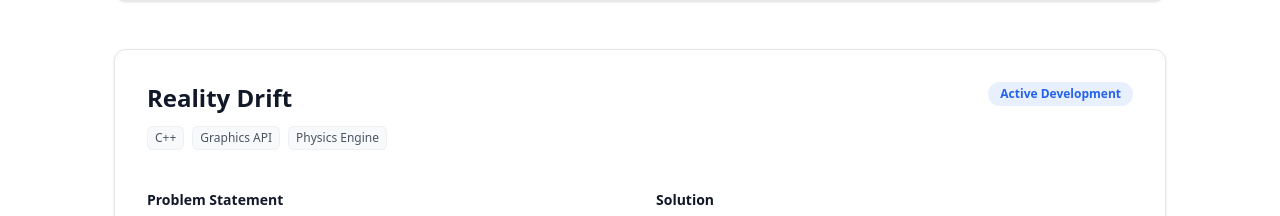
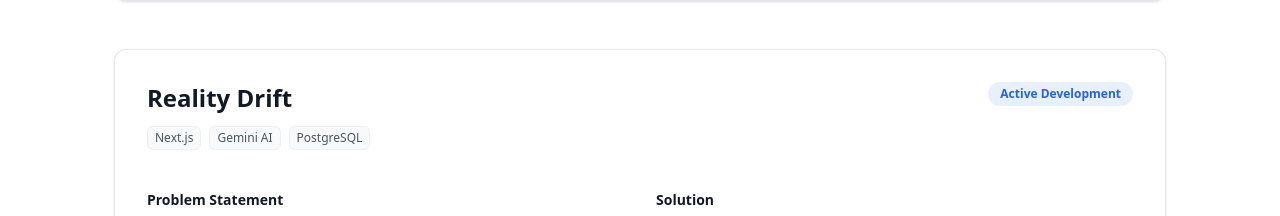
Before and after one commit to sohan1611/Portfolio, a Next.js app: page / in a window 1280 px wide. Shown: the part 4013-4229 px from the top of the page. Built offline with nearby package versions, Linux system fonts and the light colour scheme; no server answers.

Commit message:
Update Reality Drift tech stack tags

```diff
--- a/src/data/portfolio.ts
+++ b/src/data/portfolio.ts
@@ -69,7 +69,7 @@ export const portfolioData = {
         "Behavioral trend prediction",
         "Interactive analytics dashboard"
       ],
-      technologies: ["C++", "Graphics API", "Physics Engine"],
+      technologies: ["Next.js", "Gemini AI", "PostgreSQL"],
       githubUrl: "https://github.com/sohan1611/reality-drift",
       liveUrl: "https://frontend-murex-six-zqpja4l0dm.vercel.app/",
       status: "Active Development"
```
